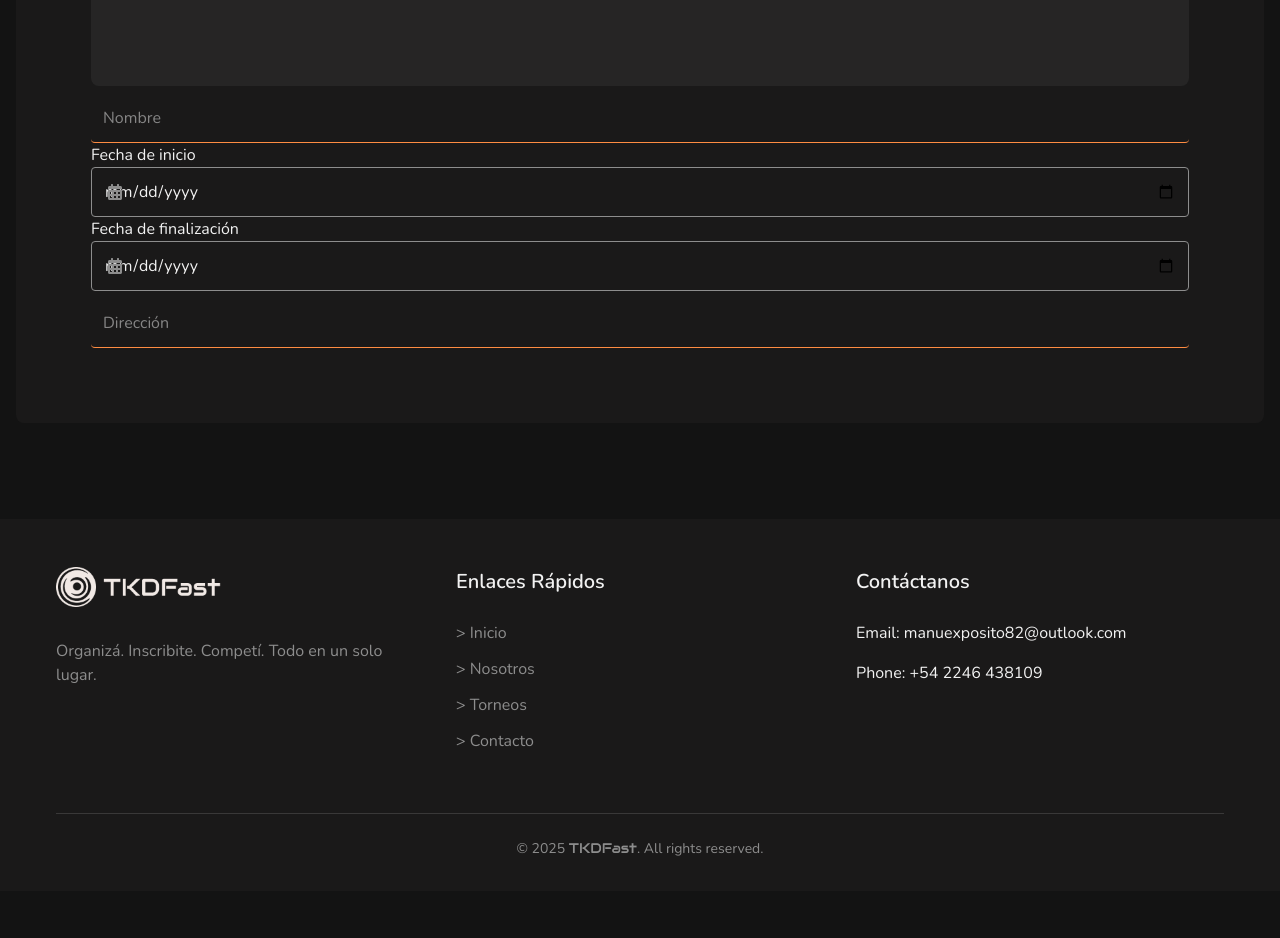
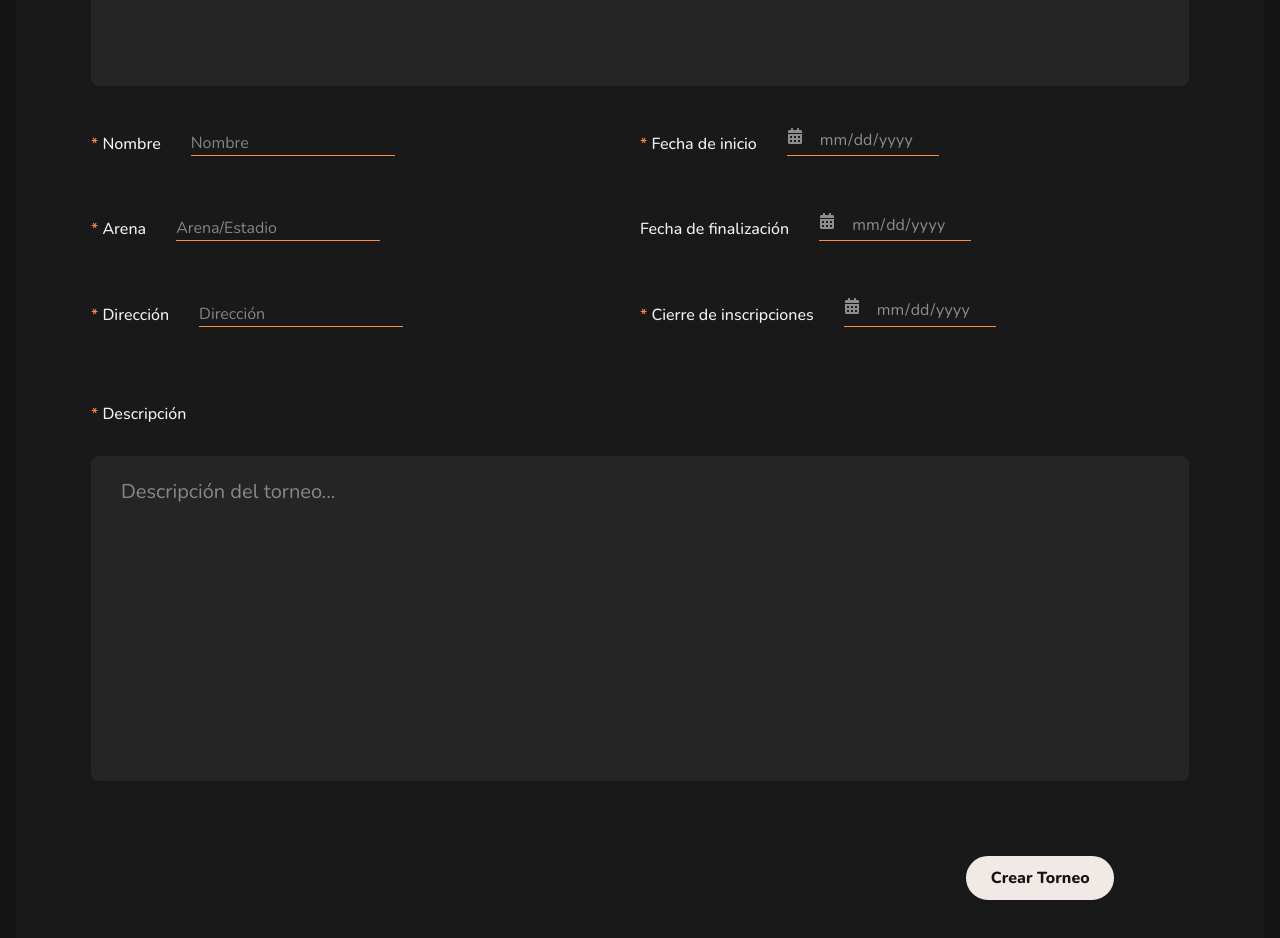
Before and after one commit to Lait82/tkd_fast_frontend, a React (Vite) app: page /edit-tournament in a window 1280 px wide. Shown: the part 440-1378 px from the top of the page. Before the commit the page ends 1331 px from the top, so only its background shows below. Built offline with nearby package versions, Linux system fonts and the light colour scheme; sample sign-in values are in the browser's storage.

Commit message:
Add: Vistas de /create-tournament, /edit-tournament

```diff
--- a/src/components/Button.tsx
+++ b/src/components/Button.tsx
@@ -18,7 +18,8 @@ const Button: React.FC<ButtonProps> = ({
 }) => {
   return (
     <button
-    style={style}
+      type="submit"
+      style={style}
       className={`btn-base justify-center ${variant === "primary" ? "btn-primary" : "btn-secondary"} ${className}`}
       {...props}
     >
--- a/src/components/forms/FormInput.tsx
+++ b/src/components/forms/FormInput.tsx
@@ -1,4 +1,5 @@
 import React from "react"
+import Label from "./Label"
 // import { IconType } from "react-icons"
 
 interface FormInputProps {
@@ -8,11 +9,14 @@ interface FormInputProps {
   variant?: 'primary' | 'secondary'
   icon?: React.ReactNode
   value: string
-  className?: string
+  inputClassName?: string
+  containerClassName?: string
   onChange: (e: React.ChangeEvent<HTMLInputElement>) => void
   error?: string
   disabled?: boolean
   placeholder?: string
+  required?: boolean | undefined
+  horizontal?: boolean | undefined
 }
 
 const FormInput: React.FC<FormInputProps> = ({
@@ -24,23 +28,25 @@ const FormInput: React.FC<FormInputProps> = ({
   value,
   onChange,
   error,
-  className = "",
+  inputClassName = "",
+  containerClassName = "",
   disabled,
   placeholder,
+  required,
+  horizontal
 }) => {
+  const horizontalClasses = horizontal ? 'flex items-end' : ''
   return (
     // <div className="form-group">
-    <div className="">
-      {label ?? <label htmlFor={name} className="form-label">
-        {label}
-      </label> }
+    <div className={`${containerClassName} ${horizontalClasses}`}>
+      {label && <Label name={name} label={label} required={required} horizontal={horizontal} /> }
       <div className="input-group">
-        {icon && <span className="input-icon">{icon}</span>}
+        {icon && <span className={`input-icon${variant === 'secondary' ? '-secondary': ''}`}>{icon}</span>}
         <input
           type={type}
           id={name}
           name={name}
-          className={`form-input-${variant} ${className} ${error ? "input-error" : ""}`}
+          className={`form-input-${variant} ${type === 'date'? (value ? 'text-neutrallight' : 'text-muted') : ''} ${inputClassName} ${error ? "input-error" : ""}`}
           placeholder={placeholder}
           value={value}
           onChange={onChange}
--- /dev/null
+++ b/src/components/forms/Label.tsx
@@ -0,0 +1,18 @@
+import React from "react"
+
+interface LabelProps {
+  label: string
+  name: string
+  required: boolean | undefined
+  horizontal?: boolean | undefined
+}
+
+const Label: React.FC<LabelProps> = ({name, required, label, horizontal}) => {
+  return(
+  <label htmlFor={name} className={`${horizontal ? "form-label-horizontal mr-2" : "form-label"}`}>
+    {required && <span className="text-orange">{'* '}</span>}
+      {label}
+    </label>
+)}
+
+export default Label
--- /dev/null
+++ b/src/components/forms/TextArea.tsx
@@ -0,0 +1,35 @@
+import clsx from 'clsx'
+import React from 'react'
+import Label from './Label'
+
+interface TextAreaProps {
+	label?: string
+	name: string
+	required?: boolean | undefined
+	rows?: number
+	placeholder?: string
+	onChange: (e: React.ChangeEvent<HTMLInputElement | HTMLTextAreaElement>) => void
+	value: string
+}
+
+const TextArea: React.FC<TextAreaProps> = ({label, name, required, rows = 3, placeholder='', onChange, value}) => {
+	return (
+		<div className="w-full">
+			{/* <Label className="text-sm/6 font-medium text-white">Description</Label> */}
+			{label && <Label name={name} label={label} required={required} /> }
+			<textarea
+				className={clsx(
+				'block w-full resize-none max-h-50 text-xl rounded-lg border-none bg-white/5 px-2 py-1.5 text-neutrallight mt-2',
+				'focus:not-data-focus:outline-none data-focus:outline-2 data-focus:-outline-offset-2 data-focus:outline-orange/50'
+				)}
+				rows={rows}
+				placeholder={placeholder}
+				onChange={onChange}
+				value={value}
+				name={name}
+			/>
+		</div>
+	)
+}
+
+export default TextArea
--- a/src/pages/CreateTournament.tsx
+++ b/src/pages/CreateTournament.tsx
@@ -50,14 +50,11 @@ const CreateTournament = () => {
             <div className="bg-elevated flex justify-center create-tournament-card p-5 rounded-lg">
             <div className="welcome-section">
                 <h1 className="text-3xl text-extrabold px-3">Ingresa tu código de torneo</h1>
-                <h3 onClick={() => successToast('abr si funca')}>
-                    BRGA
-                </h3>
                 <form className="flex flex-col mt-7" onSubmit={handleSubmit}>
                     <FormInput
                         icon={<Hash />}
                         name="code"
-                        className="font-extrabold text-center"
+                        inputClassName="font-extrabold text-center"
                         placeholder="Tu código aquí"
                         value={codeValue}
                         onChange={handleChange}
--- a/src/pages/EditTournament.tsx
+++ b/src/pages/EditTournament.tsx
@@ -1,4 +1,4 @@
-"use client"
+    "use client"
 
 // import { useState, useEffect } from "react"
 import { useAuth } from "../context/AuthContext"
@@ -14,37 +14,51 @@ import { FaCalendarAlt, FaImage } from "react-icons/fa"
 // import { claimTournament } from "@/services/tournamentService"
 // import { toast } from "sonner"
 // import { RxCheckCircled } from "react-icons/rx";
-import { successToast } from "@/services/toasts"
+import { errorToast, successToast } from "@/services/toasts"
 import FormInput from "@/components/forms/FormInput"
 import { Form } from "react-router-dom"
 import { useState } from "react"
-
+import TextArea from "@/components/forms/TextArea"
+import Button from "@/components/Button"
+import { EditTournamentData } from "@/types/tournament"
+import { editTournament } from "@/services/organizerService"
 
 // Mock data for tournaments
 const EditTournament = () => {
     // const { user } = useAuth();
     // const [codeValue, setCodeValue] = useState<string>('');
     // const [loading, setLoading] = useState<boolean>()
-    const [form, setForm] = useState({name:'', startDate:'', endDate:'', address:''})
+    const [form, setForm] = useState<EditTournamentData>({
+        name:'',
+        startDate:'',
+        endDate:'',
+        arena:'',
+        address:'',
+        deadline:'',
+        description:''
+    })
 
-    // const handleSubmit = async (e: FormEvent) => {
-    //     e.preventDefault()
+    const handleSubmit = async (e: React.FormEvent<HTMLFormElement>) => {
+        e.preventDefault()
 
-    //     try {
-    //         await claimTournament(codeValue)
-    //         // setSuccess(true)
-    //         successToast('abr si funca')
-    //     } catch (err: any) {
-    //     // setError(err.message || "Failed to send password reset email")
-    //     } finally {
-    //         setLoading(false)
-    //     }
-    //   }
+        try {
+            await editTournament("62SQAHZX", form)
+            successToast("Torneo editado con éxito")
+            // setSuccess(true)
+        } catch (err: any) {
+            console.error(err)
+            errorToast("Hubo un error al actualizar el torneo.")
+            // setError(err.message || "Error al editar el torneo")
+        } finally {
+            // setLoading(false)
+        }
+    }
 
-    const handleChange = (e: React.ChangeEvent<HTMLInputElement>) => {
-        const { value } = e.target
-        setForm({...form, name:value})
+    const handleChange = (e: React.ChangeEvent<HTMLInputElement | HTMLTextAreaElement>) => {
+        const { name, value } = e.target
+        setForm({ ...form, [name]: value })
     }
+
 
 
     return (
@@ -57,16 +71,19 @@ const EditTournament = () => {
                 <h1 className="text-3xl mr-auto" >Información de Torneo</h1>
 
                 <div className="edit-form-content">
-                    <form onSubmit={() => successToast('Se actualizó correctamente')}>
+                    <form onSubmit={handleSubmit}>
                         <label htmlFor="banner" className="bg-super-elevated rounded-lg shadow-card h-15 flex justify-center items-center cursor-pointer">
                             <FaImage className="text-muted" size={46} />
                             <span className="text-2xl pl-2 text-muted"> Agrega un banner a tu torneo</span>
                         </label>
-                        <input id="banner" type="file" style={{display:'none'}} />
+                        <input name="banner" id="banner" type="file" style={{display:'none'}} />
 
-                        <div className="short-fields-container">
-                            <div className="short-fields-left">
+                        <div className="grid grid-cols-2 gap-y-5 pt-2">
+                            <div className="grid grid-cols-1 grid-rows-3 gap-3">
                                 <FormInput
+                                    label="Nombre"
+                                    required
+                                    horizontal
                                     name="name"
                                     placeholder="Nombre"
                                     value={form.name}
@@ -74,9 +91,34 @@ const EditTournament = () => {
                                     onChange={handleChange}
                                 />
                                 <FormInput
+                                    label="Arena"
+                                    name="arena"
+                                    required
+                                    placeholder="Arena/Estadio"
+                                    horizontal
+                                    value={form.arena}
+                                    variant="secondary"
+                                    onChange={handleChange}
+                                />
+                                <FormInput
+                                    label="Dirección"
+                                    name="address"
+                                    required
+                                    placeholder="Dirección"
+                                    horizontal
+                                    value={form.address}
+                                    variant="secondary"
+                                    onChange={handleChange}
+                                />
+                            </div>
+                            <div className="grid grid-cols-1 grid-rows-3 gap-3">
+                                <FormInput
                                     label="Fecha de inicio"
                                     name="startDate"
                                     type="date"
+                                    required
+                                    variant="secondary"
+                                    horizontal
                                     icon={<FaCalendarAlt />}
                                     value={form.startDate}
                                     onChange={handleChange}
@@ -87,21 +129,44 @@ const EditTournament = () => {
                                     label="Fecha de finalización"
                                     name="endDate"
                                     type="date"
+                                    horizontal
                                     icon={<FaCalendarAlt />}
                                     value={form.endDate}
+                                    variant="secondary"
+                                    onChange={handleChange}
+                                    // error={errors.dob}
+                                    // disabled={loading}
+                                />
+                                <FormInput
+                                    label="Cierre de inscripciones"
+                                    name="deadline"
+                                    type="date"
+                                    required
+                                    horizontal
+                                    icon={<FaCalendarAlt />}
+                                    value={form.deadline}
+                                    variant="secondary"
                                     onChange={handleChange}
                                     // error={errors.dob}
                                     // disabled={loading}
                                 />
                             </div>
-                            <div className="short-fields-right">
-                                <FormInput
-                                    name="address"
-                                    placeholder="Dirección"
-                                    value={form.name}
-                                    variant="secondary"
+                            <div className="col-span-2">
+                                <TextArea
+                                    name="description"
+                                    label="Descripción"
+                                    required
+                                    placeholder="Descripción del torneo..."
+                                    value={form.description}
+                                    // variant="secondary"
+                                    rows={10}
                                     onChange={handleChange}
                                 />
+                            </div>
+                            <div className="col-span-2 ml-auto mr-5">
+                                <Button>
+                                    Crear Torneo
+                                </Button>
                             </div>
                         </div>
                     </form>
--- /dev/null
+++ b/src/services/organizerService.ts
@@ -0,0 +1,25 @@
+import { EditTournamentData } from "@/types/tournament"
+import axios from "axios"
+
+const API_URL = "http://localhost:8000/api/v1"
+
+const api = axios.create({
+  baseURL: API_URL,
+  headers: {
+    "Content-Type": "application/json",
+    "Accept": "application/json",
+    "Authorization": localStorage.getItem("token")
+  },
+})
+
+export const editTournament = async (code: string, data: EditTournamentData) => {
+  try {
+    console.log(localStorage.getItem("token"));
+    const response = await api.put(`/organizer/tournament/${code}`, { data })
+    return response.data
+  } catch (error: any) {
+    throw new Error(error.response?.data?.message || "'Fallo al crear el torneo.")
+  }
+}
+
+export default api
--- a/src/styles/Auth.css
+++ b/src/styles/Auth.css
@@ -53,6 +53,12 @@
 .input-icon {
   position: absolute;
   left: 1rem;
+  top: 50%;
+  transform: translateY(-50%);
+  color: var(--color-muted);
+}
+.input-icon-secondary {
+  position: absolute;
   top: 50%;
   transform: translateY(-50%);
   color: var(--color-muted);
--- a/src/styles/EditTournament.css
+++ b/src/styles/EditTournament.css
@@ -0,0 +1,3 @@
+textarea :focus-visible{
+    outline: 1px solid var(--color-orange);
+}
--- a/src/styles/index.css
+++ b/src/styles/index.css
@@ -217,6 +217,11 @@ a:hover {
   margin-bottom: 0.5rem;
   font-weight: 500;
 }
+.form-label-horizontal {
+  display: block;
+  font-weight: 500;
+}
+
 
 .form-input-primary {
   width: 100%;
@@ -232,15 +237,22 @@ a:hover {
   outline: none;
   border-color: var(--color-orange);
 }
+input[type="date"]::-webkit-calendar-picker-indicator {
+  opacity: 0;
+  display: none;
+}
 
 .form-input-secondary {
-  width: 100%;
-  padding: 0.75rem;
-  border-radius: 4px;
+  /* width: 100%; */
+  /* padding-bottom: 0;
+  padding-left:0; */
   border-bottom: 1px solid var(--color-orange);
   background-color: transparent;
-  color: var(--color-text);
-  font-size: 1rem;
+  /* color: var(--color-muted); */
+  /* font-size: 1rem; */
+}
+input.form-input-secondary[type="date"] {
+  padding: 0.75rem 0rem .2rem 2rem;
 }
 
 .form-input-secondary:focus {
@@ -285,28 +297,8 @@ a:hover {
   justify-content: space-between;
 }
 
-.gap-2 {
-  gap: 0.5rem;
-}
-
-.gap-4 {
-  gap: 1rem;
-}
-
 .gap-8 {
   gap: 2rem;
-}
-
-.mt-2 {
-  margin-top: 0.5rem;
-}
-
-.mt-4 {
-  margin-top: 1rem;
-}
-
-.mt-8 {
-  margin-top: 2rem;
 }
 
 .mb-2 {
--- /dev/null
+++ b/src/types/tournament.ts
@@ -0,0 +1,9 @@
+export interface EditTournamentData{
+    name?: string
+    startDate?: string
+    endDate?: string
+    address?: string
+    deadline?: string
+    arena?: string
+    description?: string
+}
```
